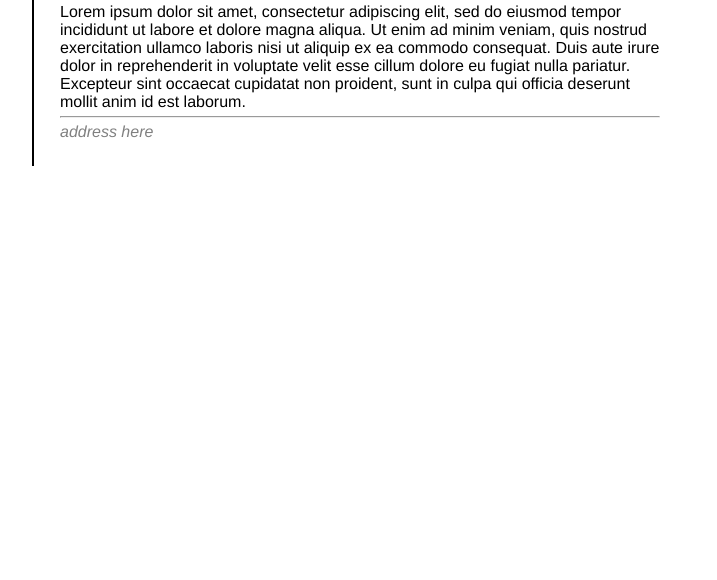
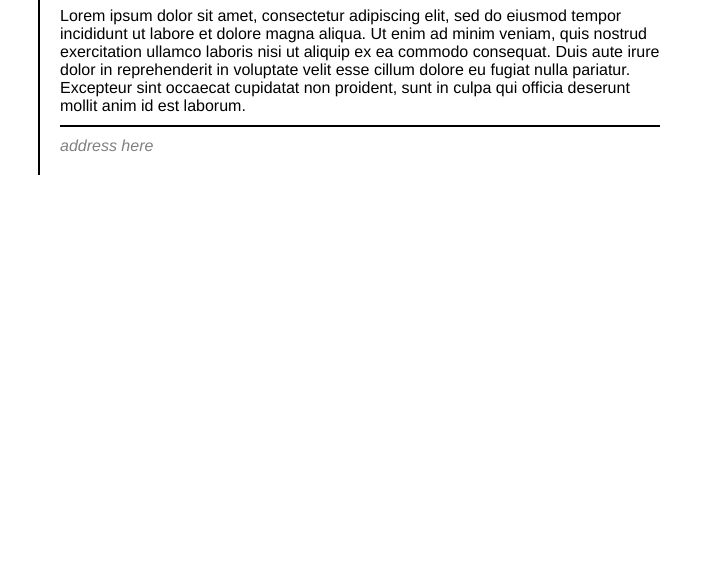
Before and after one commit to biggestsalmonfan/personal-website, a plain HTML site: page index.html in a window 1280 px wide. Shown: the part 220-800 px from the top of the page, without its empty margins (281-998 px from the left). Drawn offline with Linux system fonts and the light colour scheme.

Commit message:
minor css updates

```diff
--- a/styles.css
+++ b/styles.css
@@ -11,15 +11,16 @@ body {
     min-width: 300px;
     max-width: 600px;
     margin: 10% auto;
-    padding: 2%;
+    padding: 20px;
 
     border-left: 2px solid black;
     border-top:  2px solid black;
 }
 
 hr {
-    margin-top: 5px;
-    margin-bottom: 5px;
+    margin: 10px 0px;
+    border: 0px;
+    border-top: 2px solid black;
 }
 
 address {
```
